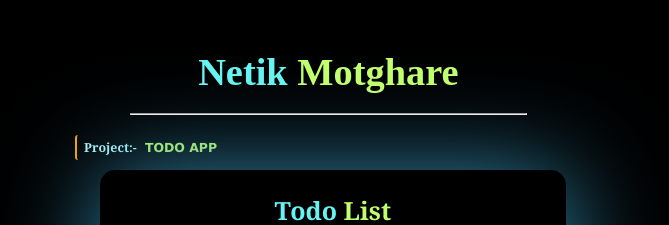
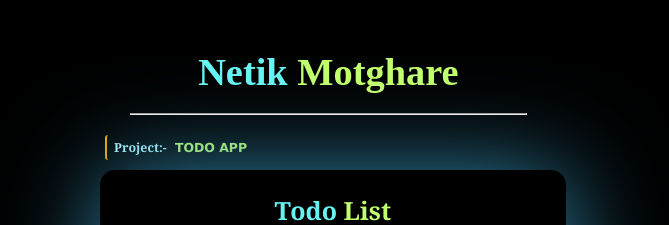
Before and after one commit to Netik9960/Todo, a React (Create React App) app: page / in a window 1280 px wide. Shown: the top 225 px of the page, without its empty margins (342-1011 px from the left). Built offline with nearby package versions, Linux system fonts and the light colour scheme.

Commit message:
Alignment

```diff
--- a/src/App.css
+++ b/src/App.css
@@ -21,7 +21,7 @@
   color:rgb (104, 243, 243);
   font-family: Georgia, 'Times New Roman', Times, serif;
   font-size: 15px;
-  margin-left: 25px;
+  margin-left: 55px;
   margin-bottom: 10px;
   padding-left:7px ;
 
```
